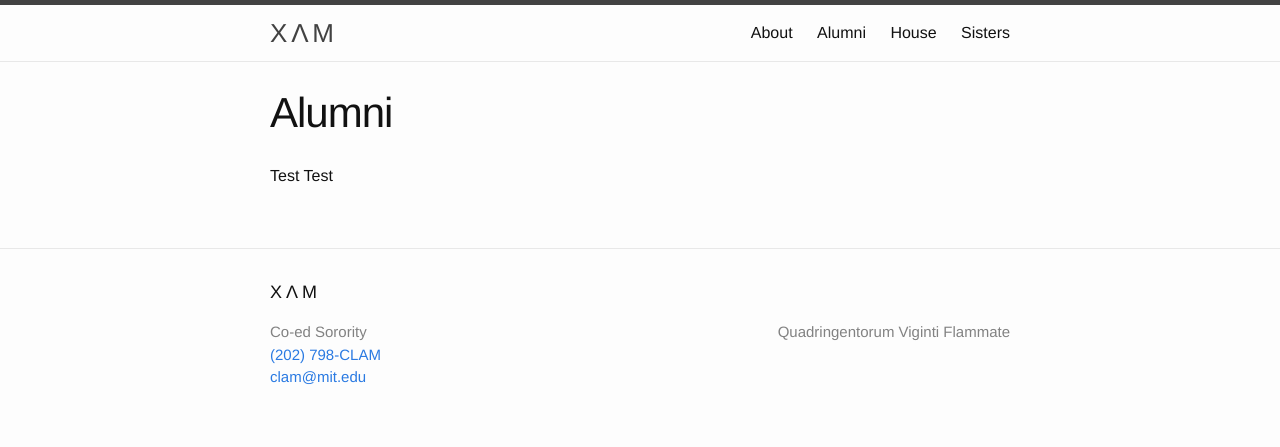
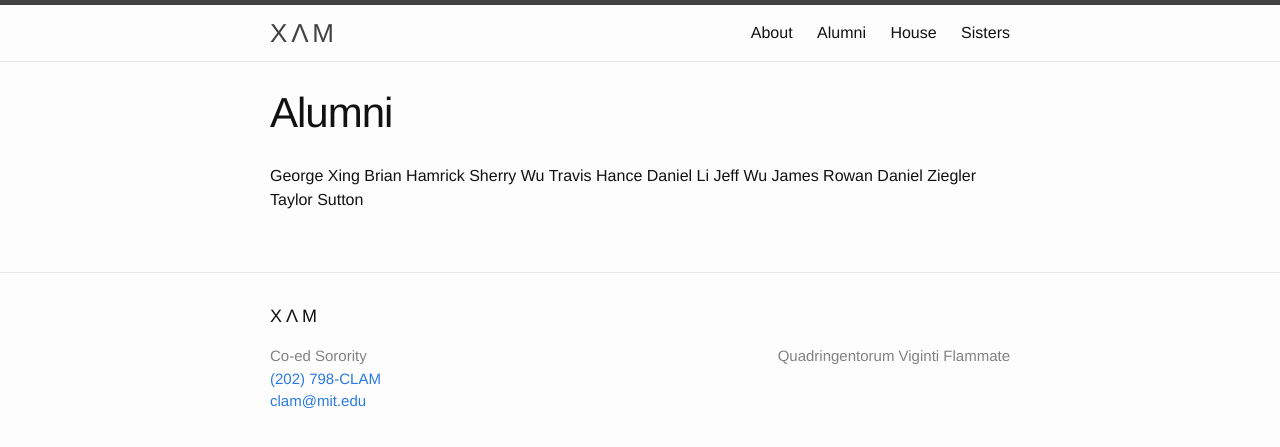
Before and after one commit to clam420/clam420.github.io, a Jekyll site: the page built from alumni.md, in a window 1280 px wide. Shown: the top 447 px of the page. Built offline with Jekyll 4.4.1, drawn with Linux system fonts in a browser that asks for light colours.

Commit message:
Fill up some alumni

```diff
--- a/alumni.md
+++ b/alumni.md
@@ -4,4 +4,12 @@ title: Alumni
 permalink: /alumni/
 ---
 
-Test Test
+George Xing
+Brian Hamrick
+Sherry Wu
+Travis Hance
+Daniel Li
+Jeff Wu
+James Rowan
+Daniel Ziegler
+Taylor Sutton
```
